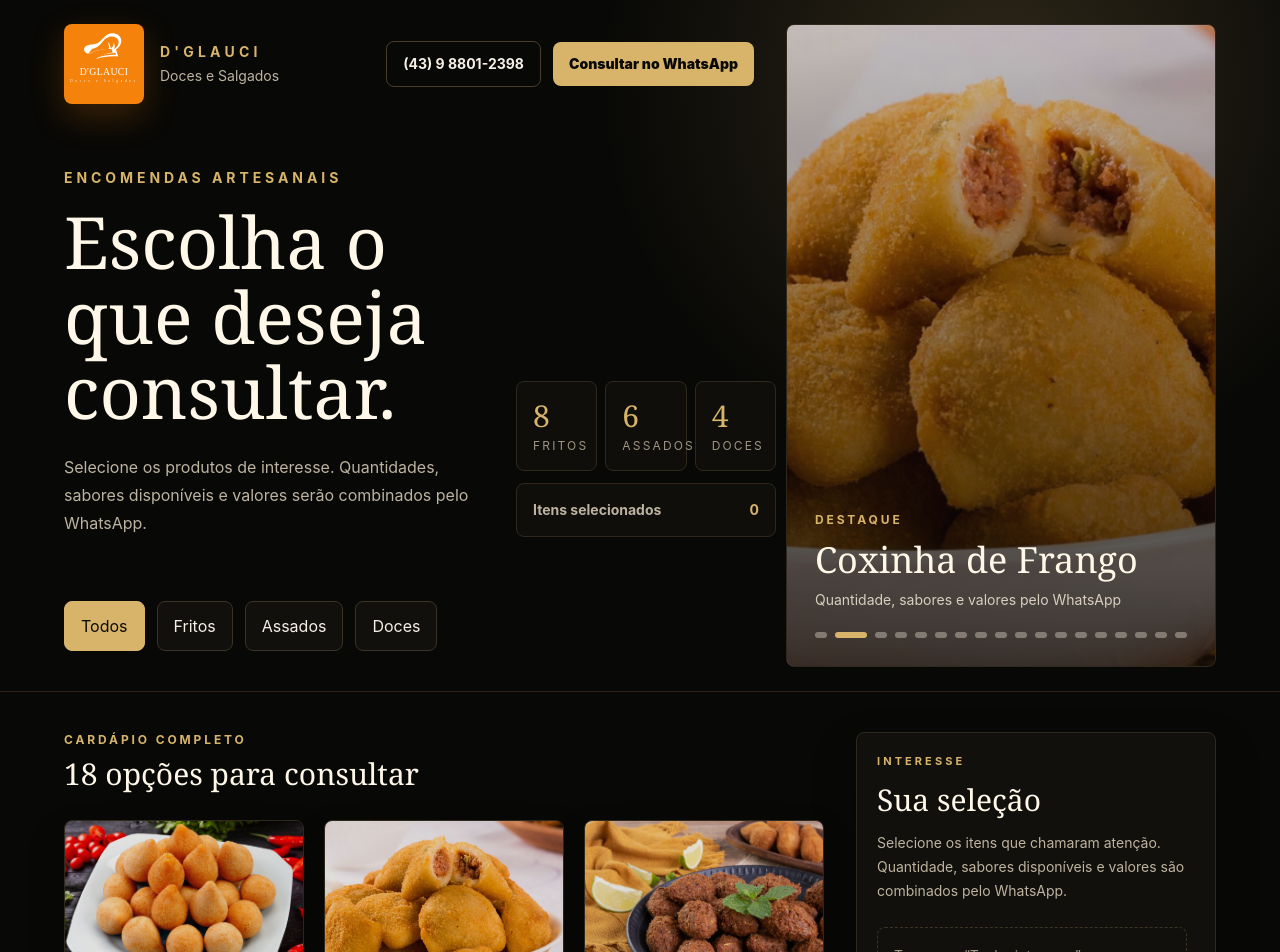
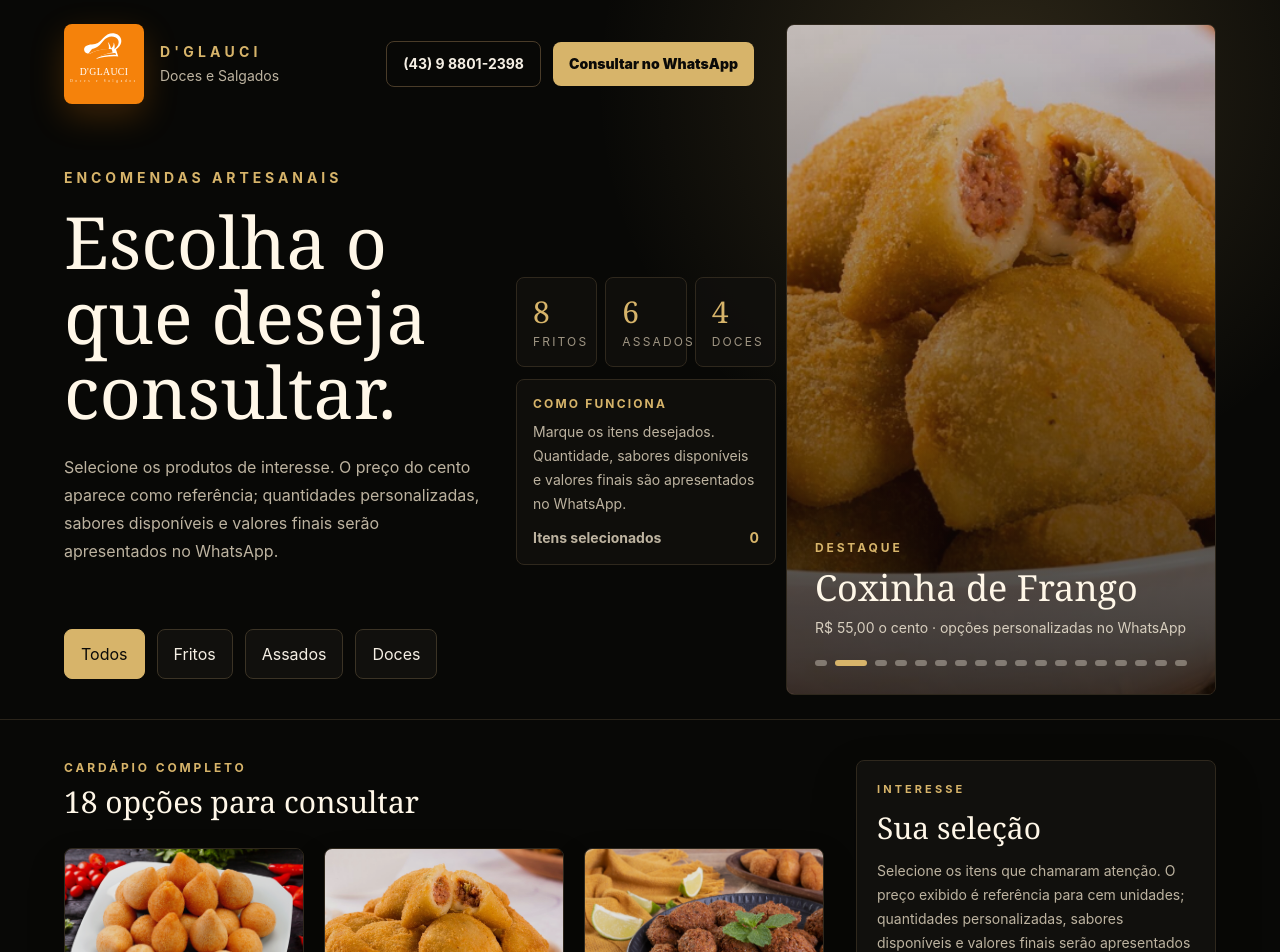
Before and after one commit to Jhoelber/GLAUCEsEMPRECOFIXO, a React (Vite) app: page / in a window 1280 px wide. Shown: the top 952 px of the page. Built offline with nearby package versions, Linux system fonts and the light colour scheme.

Commit message:
preco fixo

```diff
--- a/src/App.tsx
+++ b/src/App.tsx
@@ -20,14 +20,14 @@ function getItemKey(item: MenuItem) {
 function getOrderUrl(selectedItems: MenuItem[]) {
   const lines =
     selectedItems.length > 0
-      ? selectedItems.map((item) => `- ${item.name}`)
+      ? selectedItems.map((item) => `- ${item.name} (${item.price} o cento)`)
       : ["Gostaria de conhecer as opções do cardápio."];
 
   const message = [
     "Olá, vim pelo cardápio digital da D'Glauci Doces e Salgados.",
     "Tenho interesse nos seguintes itens:",
     ...lines,
-    "Gostaria de consultar quantidades, sabores disponíveis e valores.",
+    "Gostaria de consultar quantidades personalizadas, sabores disponíveis e valores finais.",
   ].join("\n");
 
   return `https://wa.me/${whatsappNumber}?text=${encodeURIComponent(message)}`;
@@ -49,8 +49,9 @@ function InterestPanel({ selectedItems, orderUrl, onRemoveItem }: InterestPanelP
           : `${selectedItems.length} item${selectedItems.length > 1 ? "s" : ""}`}
       </h2>
       <p className="mt-3 text-sm leading-6 text-[#bdb3a0]">
-        Selecione os itens que chamaram atenção. Quantidade, sabores disponíveis e valores são
-        combinados pelo WhatsApp.
+        Selecione os itens que chamaram atenção. O preço exibido é referência para cem unidades;
+        quantidades personalizadas, sabores disponíveis e valores finais serão apresentados no
+        WhatsApp.
       </p>
 
       <div className="cart-scroll mt-6 min-h-0 flex-1 space-y-2 overflow-y-auto overscroll-contain pr-2">
@@ -61,6 +62,7 @@ function InterestPanel({ selectedItems, orderUrl, onRemoveItem }: InterestPanelP
                 <div className="min-w-0">
                   <p className="truncate text-sm font-semibold text-[#fff7e8]">{item.name}</p>
                   <p className="mt-1 text-xs text-[#9f9583]">{categoryLabels[item.category]}</p>
+                  <p className="mt-1 text-xs font-bold text-[#d7b46a]">{item.price} o cento</p>
                 </div>
                 <button
                   type="button"
@@ -216,8 +218,9 @@ function App() {
                     Escolha o que deseja consultar.
                   </h1>
                   <p className="mt-4 max-w-2xl text-base leading-7 text-[#bdb3a0] sm:mt-6">
-                    Selecione os produtos de interesse. Quantidades, sabores disponíveis e valores
-                    serão combinados pelo WhatsApp.
+                    Selecione os produtos de interesse. O preço do cento aparece como referência;
+                    quantidades personalizadas, sabores disponíveis e valores finais serão
+                    apresentados no WhatsApp.
                   </p>
                 </div>
 
@@ -244,7 +247,14 @@ function App() {
                   </div>
 
                   <div className="rounded-lg border border-[#2f281d] bg-[#11100d]/80 p-4">
-                    <div className="flex items-center justify-between gap-4 text-sm font-bold">
+                    <p className="text-xs font-bold uppercase tracking-[0.18em] text-[#d7b46a]">
+                      Como funciona
+                    </p>
+                    <p className="mt-2 text-sm leading-6 text-[#bdb3a0]">
+                      Marque os itens desejados. Quantidade, sabores disponíveis e valores finais
+                      são apresentados no WhatsApp.
+                    </p>
+                    <div className="mt-3 flex items-center justify-between gap-4 text-sm font-bold">
                       <span className="text-[#bdb3a0]">Itens selecionados</span>
                       <span className="text-[#d7b46a]">{selectedItems.length}</span>
                     </div>
@@ -289,7 +299,7 @@ function App() {
                   </p>
                   <h2 className="mt-3 font-serif text-4xl text-[#fff7e8]">{featuredItem.name}</h2>
                   <p className="mt-2 text-sm leading-6 text-[#d8cfbf]">
-                    Quantidade, sabores e valores pelo WhatsApp
+                    {featuredItem.price} o cento · opções personalizadas no WhatsApp
                   </p>
                   <div className="mt-5 flex gap-2">
                     {menuItems.map((item, index) => (
@@ -351,7 +361,9 @@ function App() {
                       </div>
 
                       <p className="pt-4 text-sm leading-6 text-[#bdb3a0]">
-                        Consulte sabores, quantidades e valores.
+                        <span className="font-bold text-[#d7b46a]">{item.price} o cento.</span>{" "}
+                        Quantidades personalizadas e sabores disponíveis são apresentados no
+                        WhatsApp.
                       </p>
 
                       <button
--- a/src/menu.ts
+++ b/src/menu.ts
@@ -3,6 +3,7 @@ export type Category = "fritos" | "assados" | "doces";
 export type MenuItem = {
   name: string;
   category: Category;
+  price: string;
   image: string;
 };
 
@@ -16,91 +17,109 @@ export const menuItems: MenuItem[] = [
   {
     name: "Bolinha de Queijo",
     category: "fritos",
+    price: "R$ 55,00",
     image: "/menu/p1-2.jpg",
   },
   {
     name: "Coxinha de Frango",
     category: "fritos",
+    price: "R$ 55,00",
     image: "/menu/p1-4.png",
   },
   {
     name: "Quibe",
     category: "fritos",
+    price: "R$ 55,00",
     image: "/menu/p1-3.jpg",
   },
   {
     name: "Risolis",
     category: "fritos",
+    price: "R$ 55,00",
     image: "/menu/p2-4.png",
   },
   {
     name: "Enroladinho de Salsicha",
     category: "fritos",
+    price: "R$ 55,00",
     image: "/menu/p2-1.jpg",
   },
   {
     name: "Croquete",
     category: "fritos",
+    price: "R$ 55,00",
     image: "/menu/p2-2.png",
   },
   {
     name: "Mini Espeto de Frango",
     category: "fritos",
+    price: "R$ 70,00",
     image: "/menu/p2-3.png",
   },
   {
     name: "Travesseiro",
     category: "fritos",
+    price: "R$ 55,00",
     image: "/menu/p2-4.png",
   },
   {
     name: "Esfirras",
     category: "assados",
+    price: "R$ 100,00",
     image: "/menu/p3-1.jpg",
   },
   {
     name: "Lanche Natural",
     category: "assados",
+    price: "R$ 130,00",
     image: "/menu/p3-2.jpg",
   },
   {
     name: "Mini Pizza",
     category: "assados",
+    price: "R$ 100,00",
     image: "/menu/p3-3.jpg",
   },
   {
     name: "Enrolado",
     category: "assados",
+    price: "R$ 100,00",
     image: "/menu/p3-4.jpg",
   },
   {
     name: "Empadas",
     category: "assados",
+    price: "R$ 120,00",
     image: "/menu/p4-1.jpg",
   },
   {
     name: "Quiches",
     category: "assados",
+    price: "R$ 100,00",
     image: "/menu/p4-2.jpg",
   },
   {
     name: "Brigadeiro",
     category: "doces",
+    price: "R$ 90,00",
     image: "/menu/p5-1.jpg",
   },
   {
     name: "Beijinho",
     category: "doces",
+    price: "R$ 90,00",
     image: "/menu/p5-2.jpg",
   },
   {
     name: "Casadinho",
     category: "doces",
+    price: "R$ 90,00",
     image: "/menu/p5-3.jpg",
   },
   {
     name: "Cajuzinho",
     category: "doces",
+    price: "R$ 90,00",
     image: "/menu/p5-4.jpg",
   },
 ];
```
